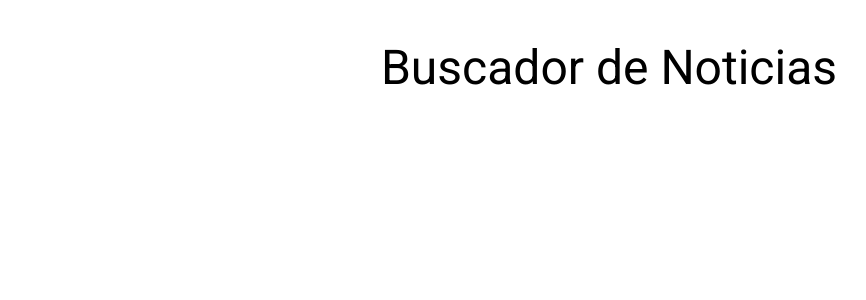
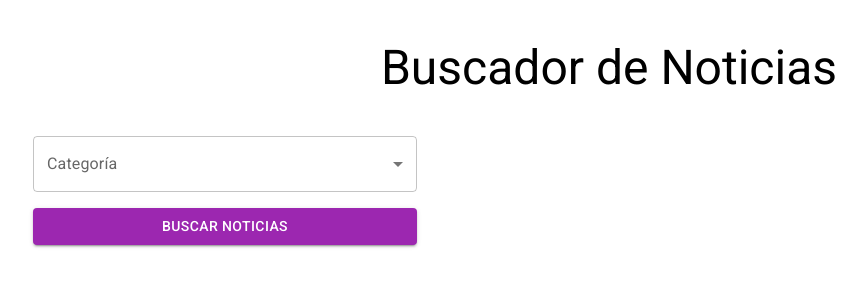
Before and after one commit to dayanMichelle/noticias-api-react, a React (Vite) app: page / in a window 1280 px wide. Shown: the top 300 px of the page, without its empty margins (31-897 px from the left). Built offline with nearby package versions, Linux system fonts and the light colour scheme.

Commit message:
creando el select

```diff
--- a/src/App.jsx
+++ b/src/App.jsx
@@ -1,16 +1,20 @@
-import { Container, Grid, Typography} from '@mui/material'
+import { Container, Grid, Typography } from "@mui/material";
+import Formulario from "./components/Formulario";
 function App() {
-
   return (
     <Container>
       <header>
-        <Typography align='center' marginY={5} component='h1'
-        variant='h3'>
+        <Typography align="center" marginY={5} component="h1" variant="h3">
           Buscador de Noticias
         </Typography>
       </header>
+      <Grid container direction="row" justify="center" alignItems="center">
+        <Grid item xs={12} md={6} lg={4}>
+          <Formulario />
+        </Grid>
+      </Grid>
     </Container>
-  )
+  );
 }
 
-export default App
+export default App;
--- /dev/null
+++ b/src/components/Formulario.jsx
@@ -0,0 +1,41 @@
+import {
+  FormControl,
+  InputLabel,
+  Select,
+  Button,
+  Box,
+  MenuItem,
+} from "@mui/material";
+const CATEGORIAS = [
+  { value: "general", label: "General" },
+  { value: "business", label: "Negocios" },
+  { value: "entertainment", label: "Entretenimiento" },
+  { value: "health", label: "Salud" },
+  { value: "science", label: "Ciencia" },
+  { value: "sports", label: "Deportes" },
+  { value: "technology", label: "Tecnología" },
+];
+
+const Formulario = () => {
+  return (
+    <form>
+      <FormControl fullWidth>
+        <InputLabel>Categoría</InputLabel>
+        <Select label="Categoría">
+          {CATEGORIAS.map((categoria) => (
+            <MenuItem key={categoria.value} value={categoria.value}>
+              {categoria.label}
+            </MenuItem>
+          ))}
+        </Select>
+        <Box sx={{ marginTop: 2 }}>
+          <Button fullWidth variant="contained" color="secondary">
+            Buscar Noticias
+          </Button>
+        </Box>
+      </FormControl>
+    </form>
+  );
+};
+
+export default Formulario;
```
